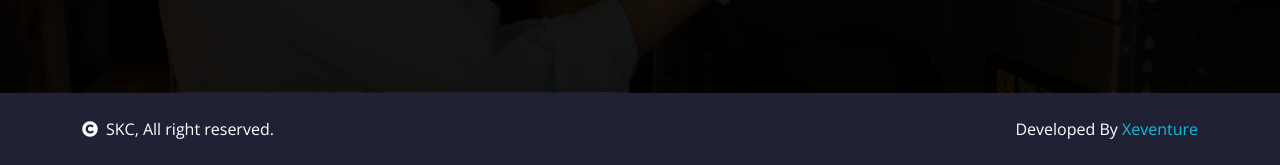
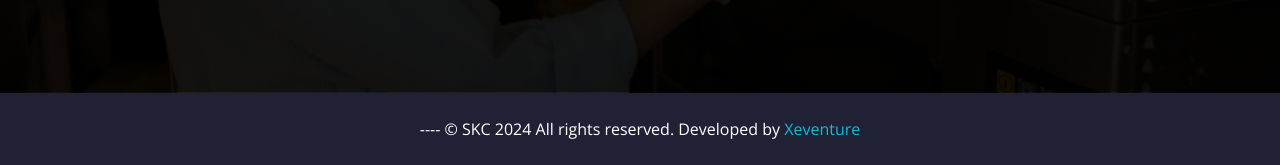
Before and after one commit to Muhammedsiyadt/Xeventure-Skc, a plain HTML site: page index.html in a window 1280 px wide. Shown: the part 5720-5885 px from the top of the page. Drawn offline with nearby package versions, Linux system fonts and the light colour scheme.

Commit message:
Update index.html

```diff
--- a/index.html
+++ b/index.html
@@ -502,17 +502,15 @@
 
         <!-- Copyright Start -->
        <div class="container-fluid copyright py-4">
-            <div class="container">
-                <div class="row g-4 align-items-center">
-                    <div class="col-md-6 text-center text-md-start mb-md-0">
-                        <span class="text-white"><i class="fas fa-copyright text-light me-2"></i>SKC, All right reserved.</span>
-                    </div>
-                    <div class="col-md-6 text-center text-md-end text-white">
-                        Developed By <a class="no-underline" href="https://xeventure.com/"> Xeventure</a>
-                    </div>
-                </div>
+    <div class="container d-flex justify-content-center align-items-center">
+        <div class="row g-4 align-items-center w-100">
+            <div class="col-md-12 text-center text-white">
+                ---- © SKC 2024 All rights reserved. Developed by <a class="no-underline" href="https://xeventure.com/">Xeventure</a>
             </div>
         </div>
+    </div>
+</div>
+
         <!-- Copyright End -->
 
         <!-- Back to Top -->
```
